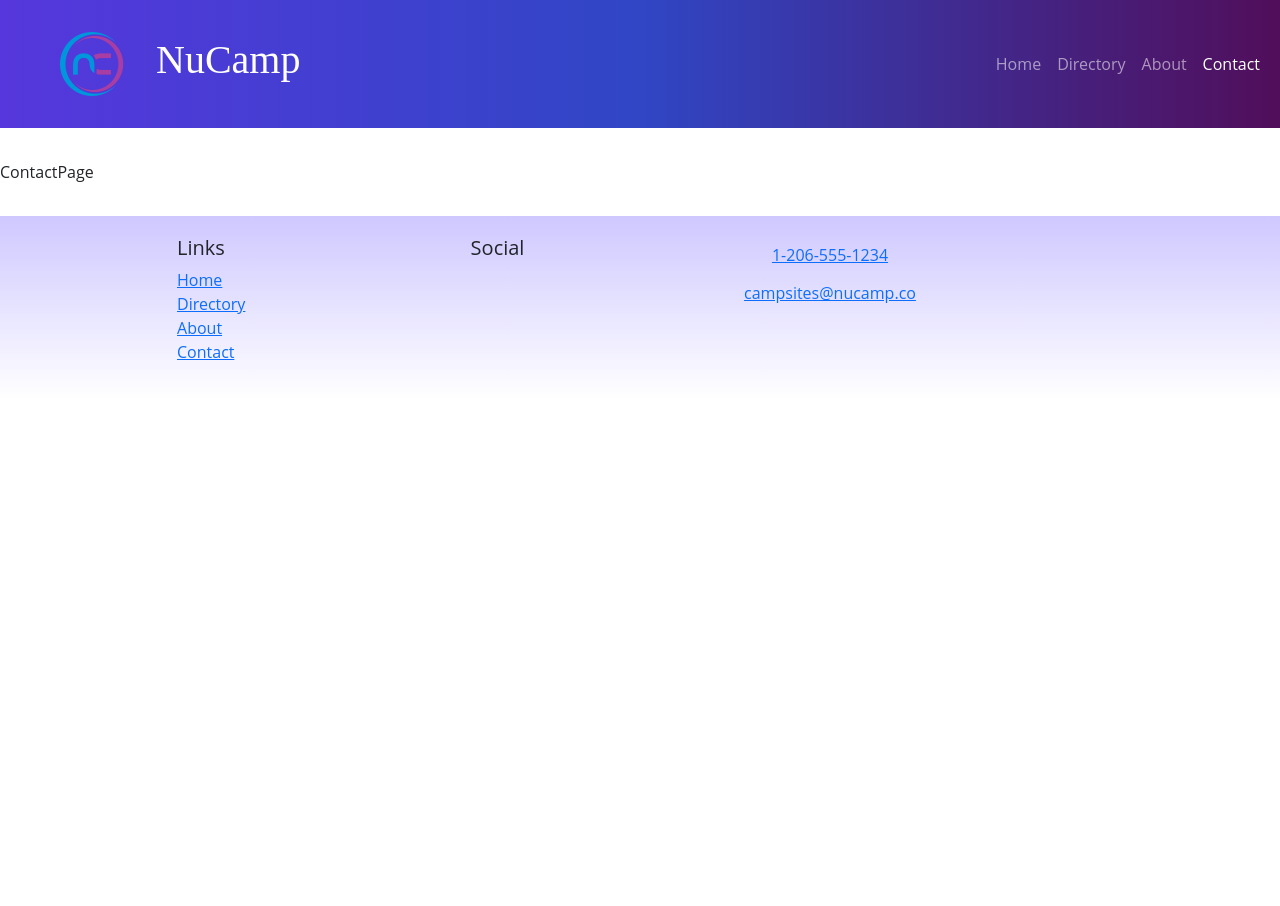
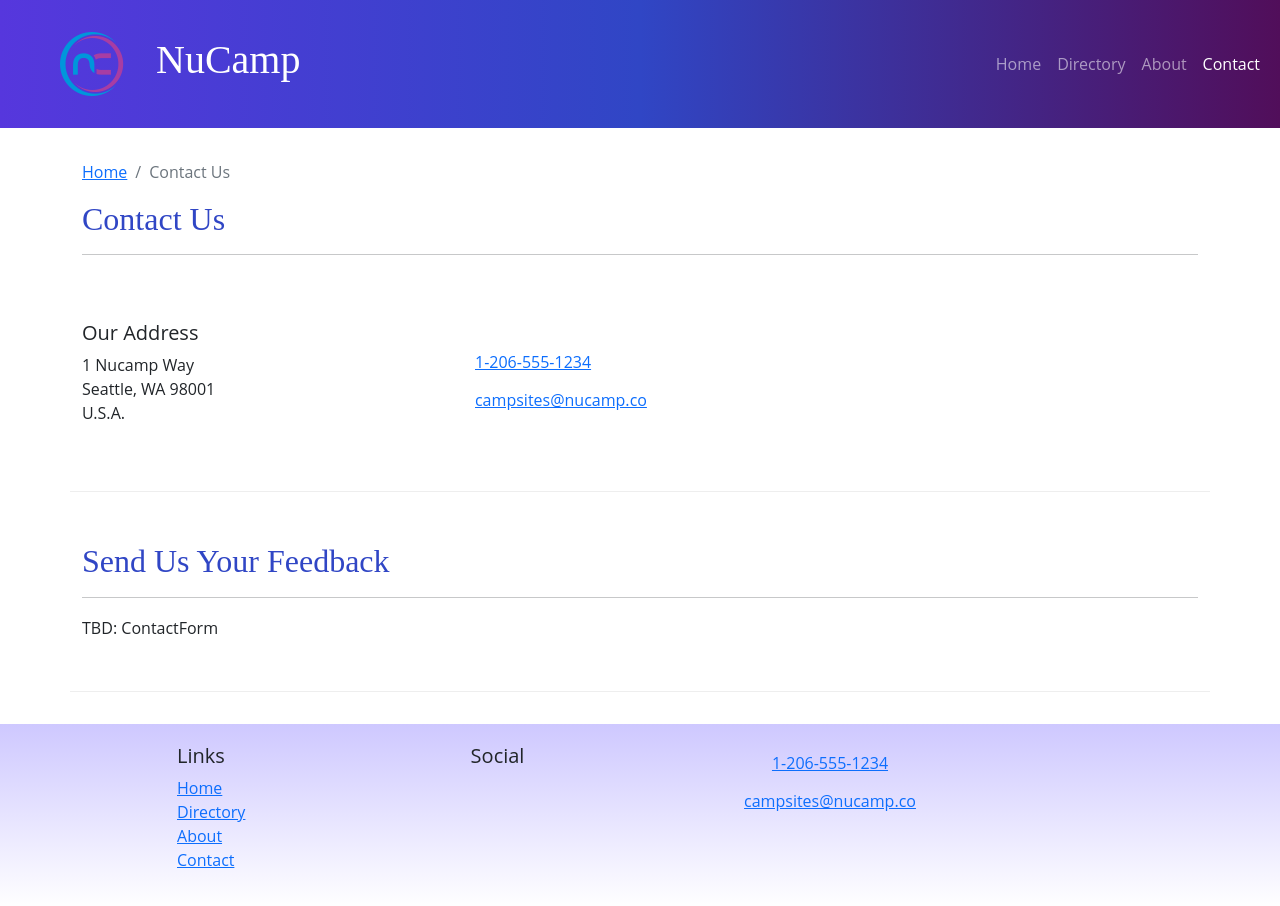
Before and after one commit to Assekops/React, a React (Create React App) app: page /contact in a window 1280 px wide. Before the commit the page ends 800 px from the top, so only its background shows below. Built offline with nearby package versions, Linux system fonts and the light colour scheme; the HTML template or start-up script is replaced by a standard one.

Commit message:
Contact Page

```diff
--- /dev/null
+++ b/src/features/display/AnimatedDisplayCard.js
@@ -0,0 +1,32 @@
+import { useState, useEffect } from 'react';
+import { Card, CardImg, CardText, CardBody, CardTitle } from 'reactstrap';
+import { useSpring, animated } from 'react-spring';
+
+const AnimatedDisplayCard = ({ item }) => {
+    const { image, name, description } = item;
+    const [toggle, setToggle] = useState(false);
+
+    const animatedStyle = useSpring({
+        opacity: toggle ? 1 : 0,
+        transform: toggle ? 'scale(1,1)' : 'scale(1,0)',
+        config: { duration: 500 }
+    });
+
+    useEffect(() => {
+        setToggle(true);
+    }, []);
+
+    return (
+        <animated.div style={animatedStyle}>
+            <Card>
+                <CardImg src={image} alt={name} />
+                <CardBody>
+                    <CardTitle>{name}</CardTitle>
+                    <CardText>{description}</CardText>
+                </CardBody>
+            </Card>
+        </animated.div>
+    );
+};
+
+export default AnimatedDisplayCard;
--- a/src/features/display/DisplayList.js
+++ b/src/features/display/DisplayList.js
@@ -1,5 +1,6 @@
 import { Col, Row } from 'reactstrap';
-import DisplayCard from './DisplayCard';
+// import DisplayCard from './DisplayCard';
+import AnimatedDisplayCard from './AnimatedDisplayCard';
 import { selectFeaturedCampsite } from '../campsites/campsitesSlice';
 import { selectFeaturedPromotion } from '../promotions/promotionsSlice';
 import { selectFeaturedPartner } from '../partners/partnersSlice';
@@ -12,9 +13,11 @@
         <Row>
             {items.map((item, idx) => {
                 return (
+                    item && (
                     <Col md className='m-1' key={idx}>
-                        <DisplayCard item={item} />
+                        <AnimatedDisplayCard item={item} />
                     </Col>
+                    )
                 );
             })}
         </Row>
--- a/src/pages/ContactPage.js
+++ b/src/pages/ContactPage.js
@@ -1,4 +1,48 @@
+import { Container, Col, Row } from "reactstrap";
+import SubHeader from "../components/SubHeader";
+
 const ContactPage = () => {
-    return <div>ContactPage</div>
+    return (
+        <Container>
+            <SubHeader current='Contact Us' />
+            <Row className='row-content align-items-center'>
+                <Col sm='4'>
+                    <h5>Our Address</h5>
+                    <address>
+                        1 Nucamp Way
+                        <br />
+                        Seattle, WA 98001
+                        <br />
+                        U.S.A.
+                    </address>
+                </Col>
+                <Col>
+                    <a
+                        role='button'
+                        className='btn btn-link'
+                        href='tel:+12065551234'
+                    >
+                        <i className='fa fa-phone' /> 1-206-555-1234
+                    </a>
+                    <br />
+                    <a
+                        role='button'
+                        className='btn btn-link'
+                        href='mailto:fakeemail@fakeemail.co'
+                    >
+                        <i className='fa fa-envelope-o' /> campsites@nucamp.co
+                    </a>
+                </Col>
+            </Row>
+            <Row className='row-content'>
+                <Col xs='12'>
+                    <h2>Send Us Your Feedback</h2>
+                    <hr />
+                </Col>
+                <Col md='10'>TBD: ContactForm</Col>
+            </Row>
+
+        </Container>
+    )
 };
 export default ContactPage;
```
